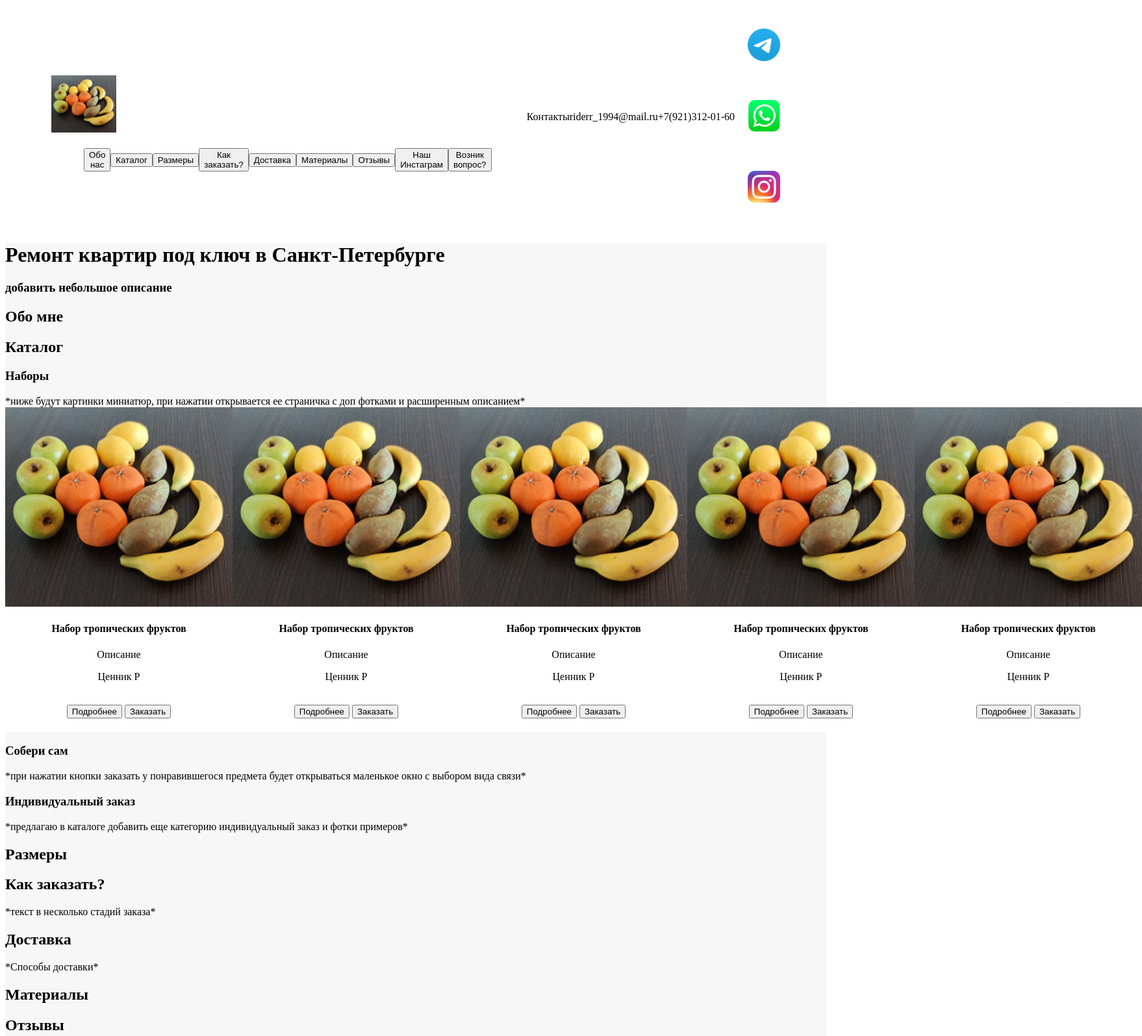
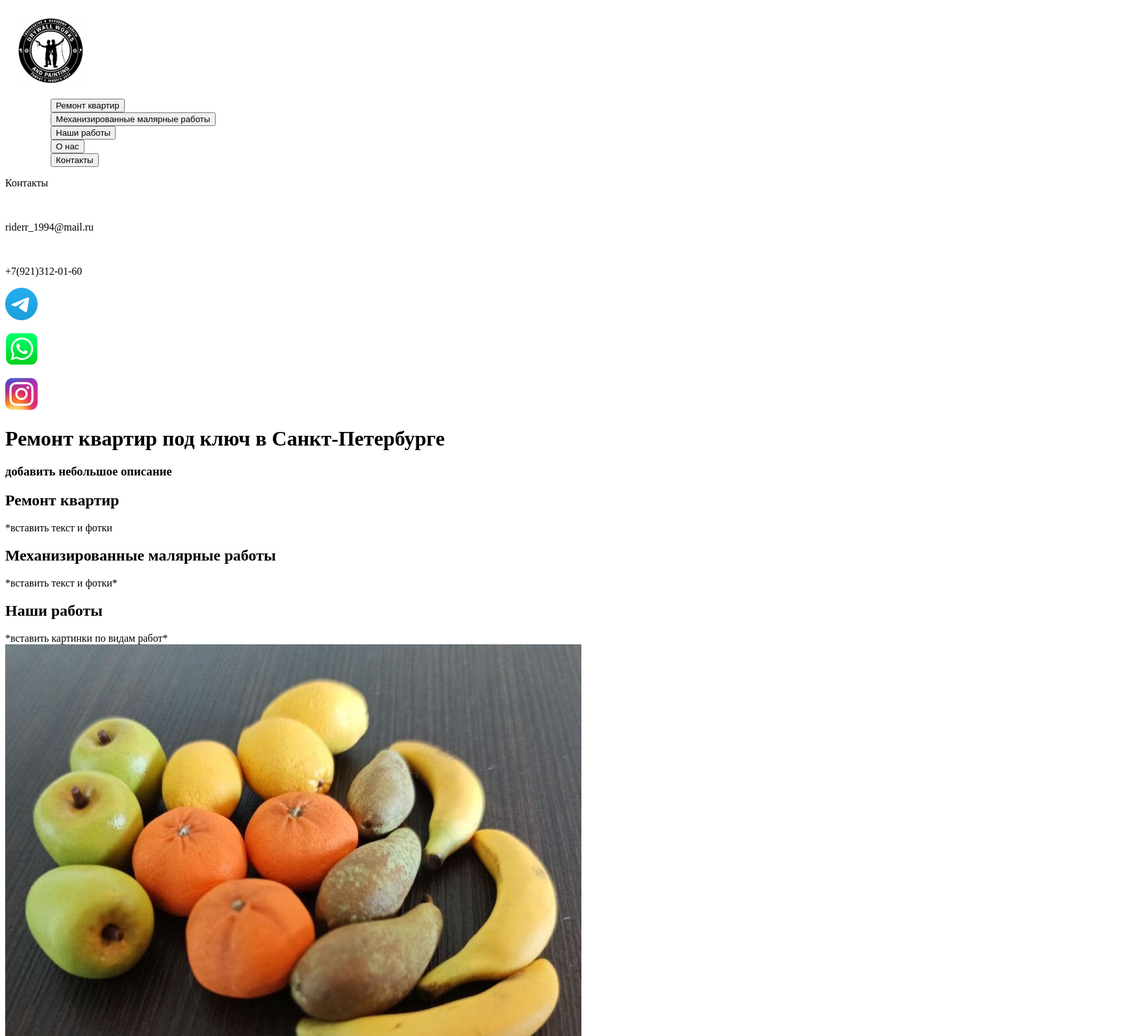
Before and after one commit to Nnikitkit/painting-works, a plain HTML site: page index.html in a window 1280 px wide. Shown: the top 1595 px of the page at 65% size, 1758 px wide, since content can reach past the window. Drawn offline with Linux system fonts and the light colour scheme.

Commit message:
Add files via upload

```diff
--- a/index.html
+++ b/index.html
@@ -2,7 +2,8 @@
 <html lang="ru">
   <head>
     <meta charset="utf-8">
-    <title>Наименование фирмы - ремонт квартир под ключ</title>
+    <title>Наименование фирмы - ремонт квартир под ключ в СПб</title>
+    <link rel="shortcut icon" href="оформление/логотип временный.png" type="image/png">
     <meta name="keywords" content="*ремонт квартир, малярные работы, санкт-петербург"> <!--  ключевые слова для поисковика -->
     <meta name="description" content="Ремонт квартир под ключ любой сложности в Санкт-Петербурге(например)"> <!--  краткое описание страницы для поисковика -->
     <link rel="stylesheet" type="text/css" href="style.css">
@@ -10,18 +11,17 @@
 
   <body>
     <header class="site-header">
+      <div>
+        <img class="site-logo" src="оформление/логотип временный.jpeg"> <!-- добавить логотип-->
+        </div>
       <nav>
-        <img class="site-logo" src="контент/болванка фрукты.jpg"> <!-- добавить логотип-->
+
         <ul class="navigation-list-header">
-          <li><button><a href="#about-me">Обо нас</a></button></li>
-          <li><button><a href="#catalog">Каталог</a></button></li>
-          <li><button><a href="#sizes">Размеры</a></button></li>
-          <li><button><a href="#how-to-order">Как заказать?</a></button></li>
-          <li><button><a href="#delivery">Доставка</a></button></li>
-          <li><button><a href="#materials">Материалы</a></button></li>
-          <li><button><a href="#recall">Отзывы</a></button></li>
-          <li><button><a href="#inst">Наш Инстаграм</a></button></li>
-          <li><button><a href="#question">Возник вопрос?</a></button></li>
+          <li><button><a href="#1section">Ремонт квартир</a></button></li>
+          <li><button><a href="#2section">Механизированные малярные работы</a></button></li>
+          <li><button><a href="#3section">Наши работы</a></button></li>
+          <li><button><a href="#4section">О нас</a></button></li>
+          <li><button><a href="#5section">Контакты</a></button></li>
         </ul>
       </nav>
       <div class="contacts-header">
@@ -37,12 +37,21 @@
       </div>
     </header>
     <main>
+      <div>
         <h1>Ремонт квартир под ключ в Санкт-Петербурге</h1>
         <h3>добавить небольшое описание</h3>
-      <h2 id="about-me">Обо мне</h2>
-      <h2 id="catalog">Каталог</h2>
-        <h3>Наборы</h3>
-        *ниже будут картинки миниатюр, при нажатии открывается ее страничка с доп фотками и расширенным описанием*
+      </div>
+      <section>
+        <h2 id="1section">Ремонт квартир</h2>
+        *вставить текст и фотки
+        </section>
+      <section>
+        <h2 id="2section">Механизированные малярные работы</h2>
+        *вставить текст и фотки*
+        </section>
+      <section>
+        <h2 id="3section">Наши работы</h2>
+          *вставить картинки по видам работ*
         <div class="packs-content">
           <article class="block"><a href=""><img src="контент/болванка фрукты.jpg">
             <h4>Набор тропических фруктов</h4>
@@ -60,72 +69,28 @@
             <br><button class="details">Подробнее</button>
             <button class="buy">Заказать</button>
           </article>
-        <article class="block"><a href=""><img src="контент/болванка фрукты.jpg">
-          <h4>Набор тропических фруктов</h4>
-          <p class="description">Описание</p>
-          <p class="price">Ценник Р</p>
-          </a>
-          <br><button class="details">Подробнее</button>
-          <button class="buy">Заказать</button>
-        </article>
-        <article class="block"><a href=""><img src="контент/болванка фрукты.jpg">
-          <h4>Набор тропических фруктов</h4>
-          <p class="description">Описание</p>
-          <p class="price">Ценник Р</p>
-          </a>
-          <br><button class="details">Подробнее</button>
-          <button class="buy">Заказать</button>
-        </article>
-        <article class="block"><a href=""><img src="контент/болванка фрукты.jpg">
-          <h4>Набор тропических фруктов</h4>
-          <p class="description">Описание</p>
-          <p class="price">Ценник Р</p>
-          </a>
-          <br><button class="details">Подробнее</button>
-          <button class="buy">Заказать</button>
-        </article>
         </div>
-        <h3>Собери сам</h3>
-        *при нажатии кнопки заказать у понравившегося предмета будет открываться маленькое окно с выбором вида связи*
-        <h3>Индивидуальный заказ</h3>
-        *предлагаю в каталоге добавить еще категорию индивидуальный заказ и фотки примеров*
-      <h2 id="sizes">Размеры</h2>
-      <h2 id="how-to-order">Как заказать?</h2>
-      *текст в несколько стадий заказа*
-      <h2 id="delivery">Доставка</h2>
-      *Способы доставки*
-      <h2 id="materials">Материалы</h2>
-      <h2 id="recall">Отзывы</h2>
-      *скрины отзывов каруселью*
-      <h2 id="inst">Наш Инстаграм</h2>
-      *текст для приглашения в инсту*
-      *ссылка и пару фоток*
-      <h2 id="question">Возник вопрос?</h2>
-      <p>Напишите в любой удобный для вас мессенджер, вам обязательно ответят в ближайшее время</p>
+        </section>
+      <section>
+        <h2 id="4section">О нас</h2>
+        *вставить текст*
+        </section>
+      <section>
+        <h2 id="5section">Контакты</h2>
+        *Скопировать с хэдера*
+        </section>
+      <aside>
         <div class="in-top"><span>Вернуться наверх</span></div>
         *сделать кнопку возврата*
+        </aside>
     </main>
     <footer>
       <div class="site-footer">
-      *вставить логотип*
-      <p><h3>Контакты</h3></p>
-      <p><a href="tel:+79213120160">+7(921)312-01-60</a></p>
-      <p><a href="mailto:riderr_1994@mail.ru">riderr_1994@mail.ru</a></p> *заменить потом на рабочую почту*
-      *добавить ссылку на телеграм, вотсап, телегу*
+       *вставить логотип и название компании*
       </div>
-      <ul class="navigation-list-footer">
-          <li><button><a href="#about-me">Обо мне</a></button></li>
-          <li><button><a href="#packs">Наборы</a></button></li>
-          <li><button><a href="#collect">Собери сам</a></button></li>
-          <li><button><a href="#individual">Индивидуальный заказ</a></button></li>
-          <li><button><a href="#sizes">Размеры</a></button></li>
-          <li><button><a href="#how-to-order">Как заказать?</a></button></li>
-          <li><button><a href="#delivery">Доставка</a></button></li>
-          <li><button><a href="#materials">Материалы</a></button></li>
-          <li><button><a href="#recall">Отзывы</a></button></li>
-          <li><button><a href="#inst">Наш Инстаграм</a></button></li>
-          <li><button><a href="#question">Возник вопрос?</a></button></li>
+      <div>
         <p>@Nnikitkit 2021</p>
+      </div>
     </footer>
   </body>
 </html>
--- a/style.css
+++ b/style.css
@@ -1,18 +1,12 @@
 
-.site-header img {
+.site-logo {
 width: 100px;
 margin: 20px;
 }
 
-.site-header, .navigation-list-header, .contacts-header {
-	display: flex;
-	justify-content: space-around;
-	flex-direction: row;
-	align-items: center;
-}
 .navigation-list-header {
 
-  width: 510px;
+  width: ;
   padding: 0 20px;
   margin: 0 50px;
   list-style: none;
@@ -21,28 +15,12 @@ margin: 20px;
 .contacts-header img {
 	width: 50px;
 }
-.packs-content img, article {
-	width: 350px; /*тут регулируем размеры картинок каталога*/
-}
-
-
-.packs-content {
-	display: flex;
-	justify-content: space-between;
-}/*разобраться по флексу*/
-
-.packs-content article {
-	height: 500px;
-	background-color: white;
-	text-align: center;
-}
-
 a {
 	text-decoration: none;
 	color: inherit;
 }
 main {
-	background-color: #f7f7f7;
+	background-color: #;
 }
 
 body {
```
Also changed, not shown: Оформление/логотип временный.jpeg (added), Оформление/логотип временный.png (added). Lines whose indentation alone changed are shown as unchanged.
